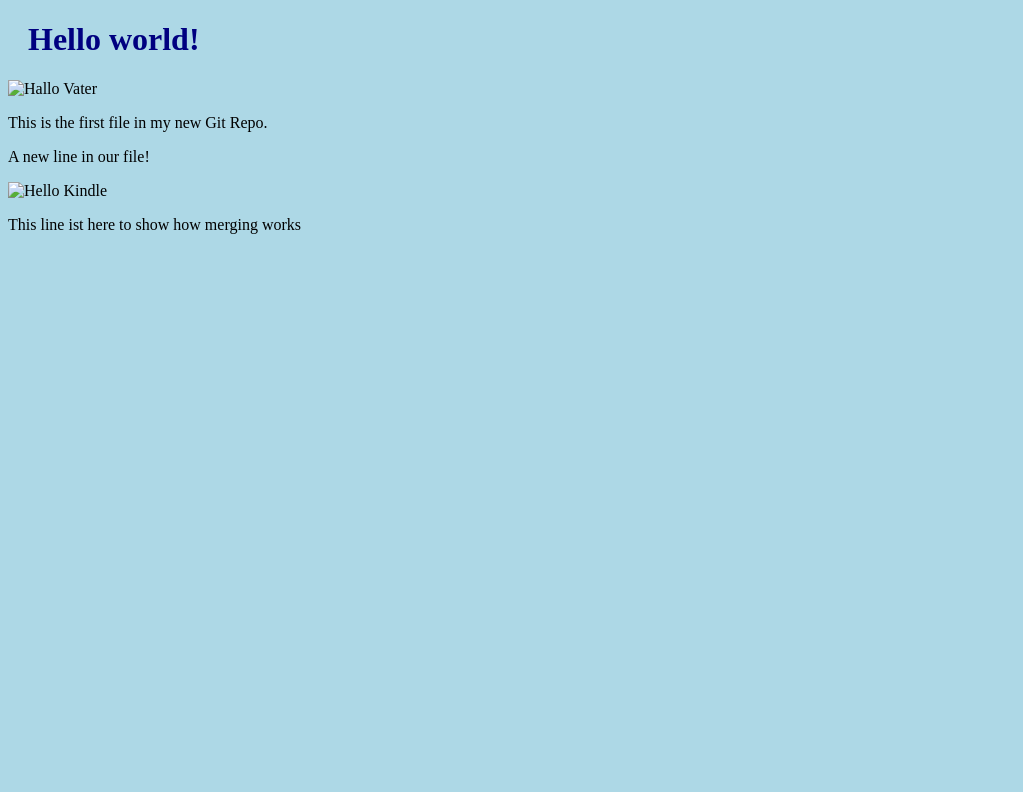
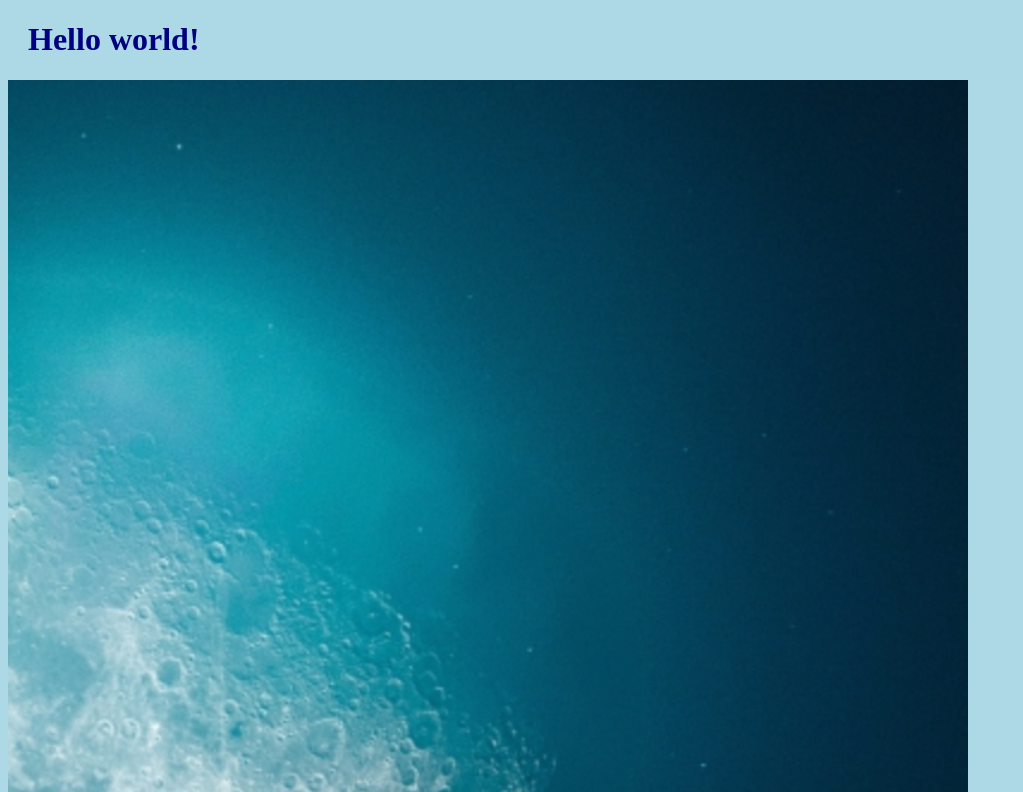
Before and after one commit to sebohm/hello-world, a plain HTML site: page index.html in a window 1280 px wide. Shown: the top 792 px of the page, without its empty margins (0-1023 px from the left). Drawn offline with Linux system fonts and the light colour scheme.

Commit message:
new pics added - index.html updated

```diff
--- a/index.html
+++ b/index.html
@@ -7,13 +7,13 @@
 <body>
 
 <h1>Hello world!</h1>
-<div><img src="img_git_vater.jpg" alt="Hallo Vater"
+<div><img src="img_git_hello_new.png" alt="Hallo Vater"
 style="width:100%;max-width:960px"></div>
 
 <p>This is the first file in my new Git Repo.</p>
 
 <p>A new line in our file!</p>
-<div><img src="img_git_kindle.jpg" alt="Hello Kindle" style="width:100%;max-width:640px"></div>
+<div><img src="img_git_hello_world.jpg" alt="Hello Kindle" style="width:100%;max-width:640px"></div>
 
 <p>This line ist here to show how merging works</p>
 
```
Also changed, not shown: img_git_hello_new.png (added), img_git_hello_world.jpg (added).
